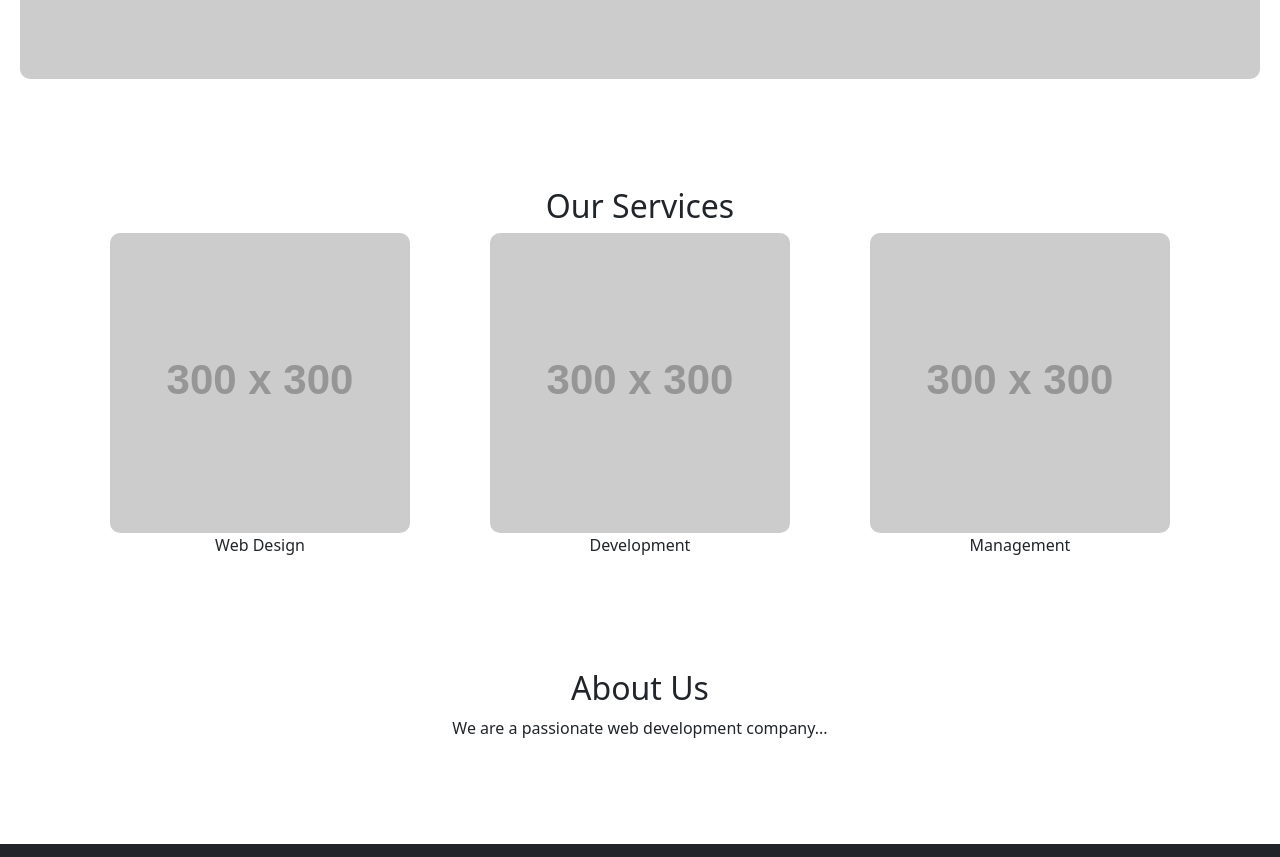
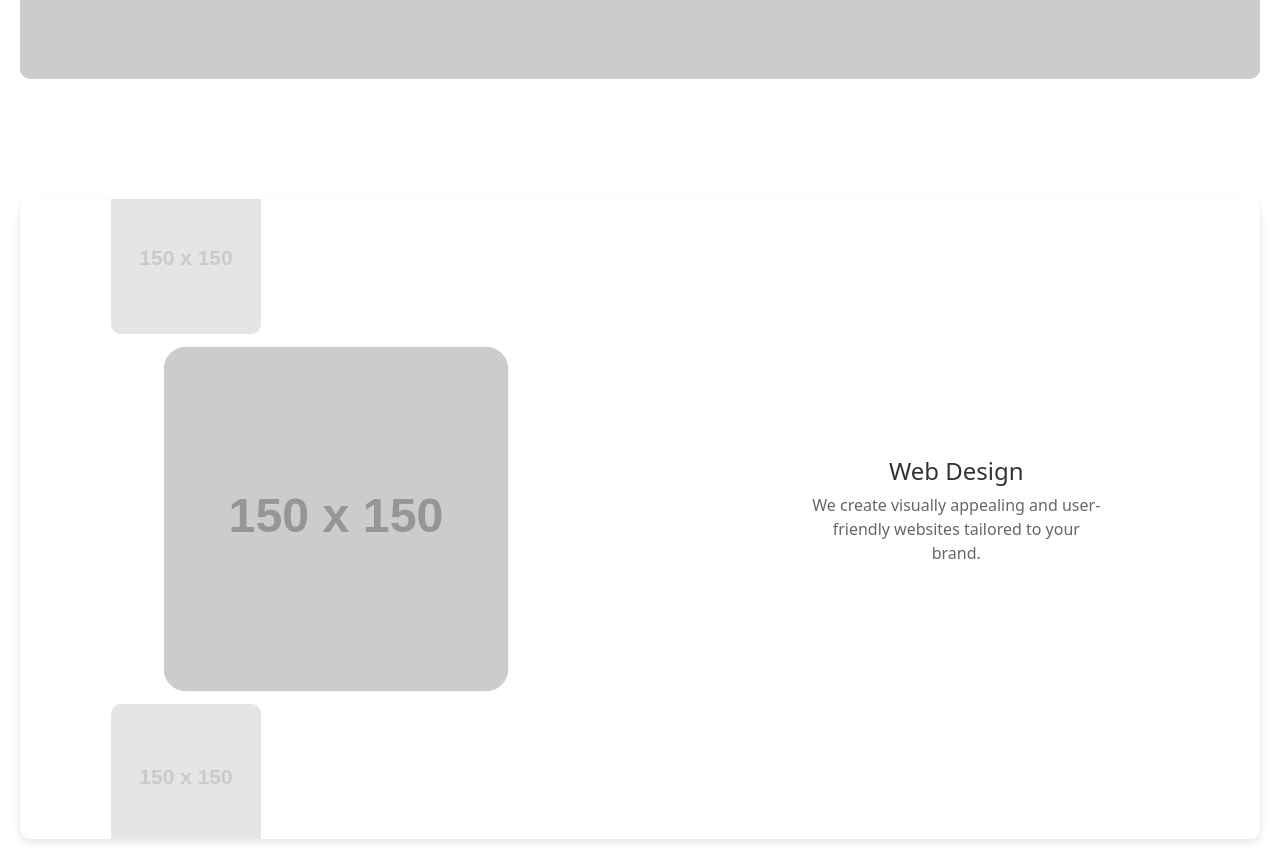
Before and after one commit to Aravind-portfolio/startup, a plain HTML site: page index.html in a window 1280 px wide. Shown: the part 560-1417 px from the top of the page. Drawn offline with nearby package versions, Linux system fonts and the light colour scheme; placeholder pictures from the web are drawn by us.

Commit message:
services init

```diff
--- a/index.css
+++ b/index.css
@@ -3,6 +3,8 @@ body {
     font-family: Arial, sans-serif;
     background-color: #f4f4f4;
     color: #333;
+    height: 100%;
+    overflow: auto;
 }
 
 /* Navigation Bar */
@@ -47,17 +49,63 @@ h2 {
     color: #222;
 }
 
-/* Services & Portfolio */
-#services .row, #portfolio .row {
+/* Services */
+#services-container {
+    /* margin-top: 10px; */
     display: flex;
-    flex-wrap: wrap;
+    background: white;
+    box-shadow: 0 4px 8px rgba(0, 0, 0, 0.1);
+    border-radius: 10px;
+    overflow: hidden;
+    height: 80vh;
     justify-content: space-between;
 }
 
-#services .col-md-4, #portfolio .col-md-4 {
-    flex: 1;
-    max-width: 33.333%;
+#services-description {
+    padding: 12vw;
+    background: #fff;
+    display: flex;
+    flex-direction: column;
+    justify-content: center;
+    align-items: center;
+}
+
+#services-description h2 {
+    font-size: 24px;
+    color: #333;
+}
+
+#services-description p {
+    font-size: 16px;
+    color: #666;
     text-align: center;
+
+}
+
+#services-carousel {
+    width: 100%;
+    overflow: auto;
+    position: relative;
+    display: flex;
+    align-items: center;
+    justify-content: center;
+    scrollbar-width: none;
+}
+
+.services-carousel::-webkit-scrollbar {
+    display: none;
+}
+
+.service-card {
+    position: absolute;
+    width: 150px;
+    height: 150px;
+    transition: transform 0.5s ease, opacity 0.5s ease;
+    opacity: 0.5;
+}
+
+.service-card.active {
+    opacity: 1;
 }
 
 #services img, #portfolio img {
@@ -107,6 +155,12 @@ footer p:hover {
     opacity: 0.8;
 }
 
+/* Scroll Animations */
+.scroll-section {
+    opacity: 0;
+    transition: transform 0.5s ease-out, opacity 0.5s ease-out;
+}
+
 /* Responsive */
 @media (max-width: 768px) {
     h2 {
@@ -115,6 +169,12 @@ footer p:hover {
     .navbar-nav .nav-link {
         font-size: 1rem;
     }
+    #services-container {
+        flex-direction: column;
+    }
+    #services-description, #services-carousel {
+        width: 100%;
+    }
     #services .col-md-4, #portfolio .col-md-4 {
         max-width: 100%;
     }
--- a/index.html
+++ b/index.html
@@ -43,22 +43,22 @@
     </section>
 
     <!-- Services Section -->
-    <section id="services" class="text-center p-5">
-        <h2>Our Services</h2>
-        <div class="container">
-            <div class="row justify-content-center">
-                <div class="col-md-4">
-                    <img src="https://placehold.co/300" class="img-fluid" alt="Service Image">
-                    <p>Web Design</p>
+    <section id="services">
+        <div id="services-container">
+            <div id="services-carousel">
+                <div class="service-card" data-title="Web Design" data-description="We create visually appealing and user-friendly websites tailored to your brand.">
+                    <img src="https://placehold.co/150" alt="Web Design">
                 </div>
-                <div class="col-md-4">
-                    <img src="https://placehold.co/300" class="img-fluid" alt="Service Image">
-                    <p>Development</p>
+                <div class="service-card" data-title="Development" data-description="We develop robust and scalable web applications with cutting-edge technologies.">
+                    <img src="https://placehold.co/150" alt="Development">
                 </div>
-                <div class="col-md-4">
-                    <img src="https://placehold.co/300" class="img-fluid" alt="Service Image">
-                    <p>Management</p>
+                <div class="service-card" data-title="SEO Optimization" data-description="We optimize your website to rank higher in search engines and attract more traffic.">
+                    <img src="https://placehold.co/150" alt="SEO Optimization">
                 </div>
+            </div>
+            <div id="services-description">
+                <h2 id="service-title">Web Design</h2>
+                <p id="service-description">We create visually appealing and user-friendly websites tailored to your brand.</p>
             </div>
         </div>
     </section>
--- a/index.js
+++ b/index.js
@@ -1,5 +1,6 @@
 const backToTopButton = document.getElementById("backToTop");
 
+// Show or hide back-to-top button on scroll
 window.addEventListener("scroll", function () {
     if (window.scrollY > 300) {
         backToTopButton.style.display = "block";
@@ -14,3 +15,81 @@ backToTopButton.addEventListener("click", function () {
         behavior: "smooth"
     });
 });
+
+// Scroll animations for left-to-right & right-to-left movement
+const scrollSections = document.querySelectorAll(".scroll-section");
+
+window.addEventListener("scroll", function () {
+    scrollSections.forEach((el, index) => {
+        const position = el.getBoundingClientRect().top;
+        const screenHeight = window.innerHeight;
+
+        if (position < screenHeight * 0.8) {
+            el.style.transform = `translateX(${index % 2 === 0 ? '0px' : '-50px'})`;
+            el.style.opacity = "1";
+        } else {
+            el.style.transform = `translateX(${index % 2 === 0 ? '-50px' : '50px'})`;
+            el.style.opacity = "0";
+        }
+    });
+});
+
+const carousel = document.getElementById("services-carousel");
+const serviceTitle = document.getElementById("service-title");
+const serviceDescription = document.getElementById("service-description");
+const cards = document.querySelectorAll(".service-card");
+
+let currentIndex = 0;
+let isScrolling = false;
+const totalCards = cards.length;
+const radius = 300;
+const angleIncrement = (2 * Math.PI) / totalCards;
+
+function updateServiceInfo(index) {
+    if (!cards[index]) return;
+    serviceTitle.textContent = cards[index].getAttribute("data-title");
+    serviceDescription.textContent = cards[index].getAttribute("data-description");
+}
+
+function updateImagePositions() {
+    cards.forEach((card, i) => {
+        let angle = angleIncrement * ((i - currentIndex + totalCards) % totalCards); // Circular rotation
+        let x = Math.cos(angle) * radius;
+        let y = Math.sin(angle) * radius;
+
+        card.style.transform = `translate(${x}px, ${y}px)`;
+        card.classList.remove('active');
+    });
+    cards[currentIndex].classList.add('active')
+    cards[currentIndex].style.transform = `scale(${2.3})`
+}
+
+function cycleServices(event) {
+    if (isScrolling) return;
+    isScrolling = true;
+
+    if (event.deltaY > 0) {
+        currentIndex = (currentIndex + 1) % totalCards;
+    } else {
+        currentIndex = (currentIndex - 1 + totalCards) % totalCards;
+    }
+
+    updateServiceInfo(currentIndex);
+    updateImagePositions();
+
+    setTimeout(() => {
+        isScrolling = false;
+    }, 300);
+}
+
+function enableScroll() {
+    carousel.addEventListener("wheel", cycleServices);
+}
+
+function disableScroll() {
+    carousel.removeEventListener("wheel", cycleServices);
+}
+
+updateServiceInfo(currentIndex);
+updateImagePositions();
+enableScroll();
```
